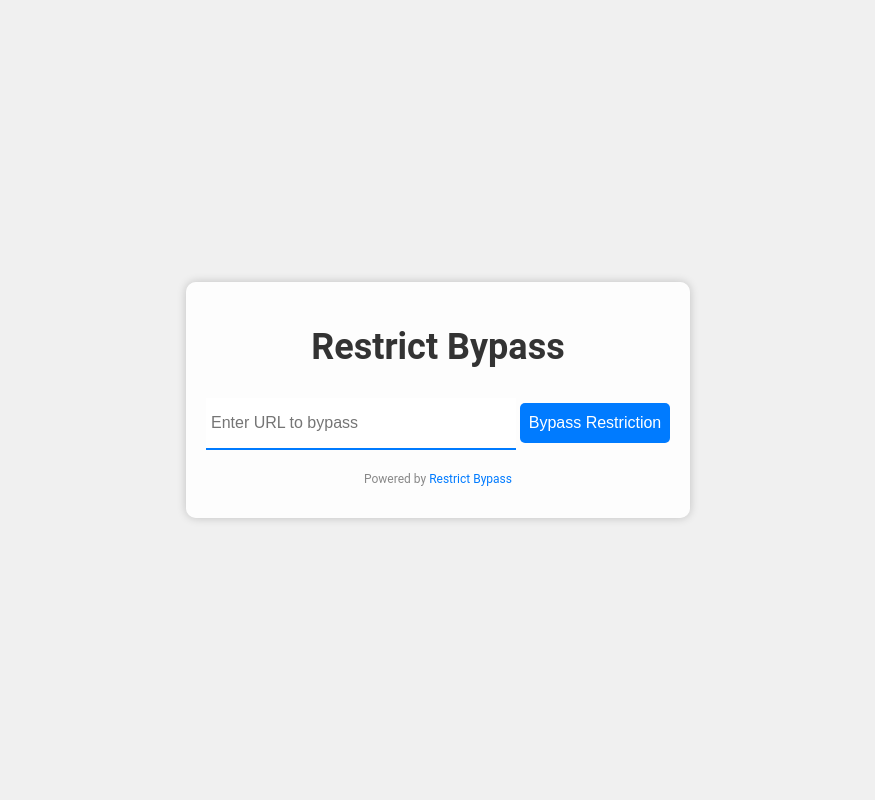
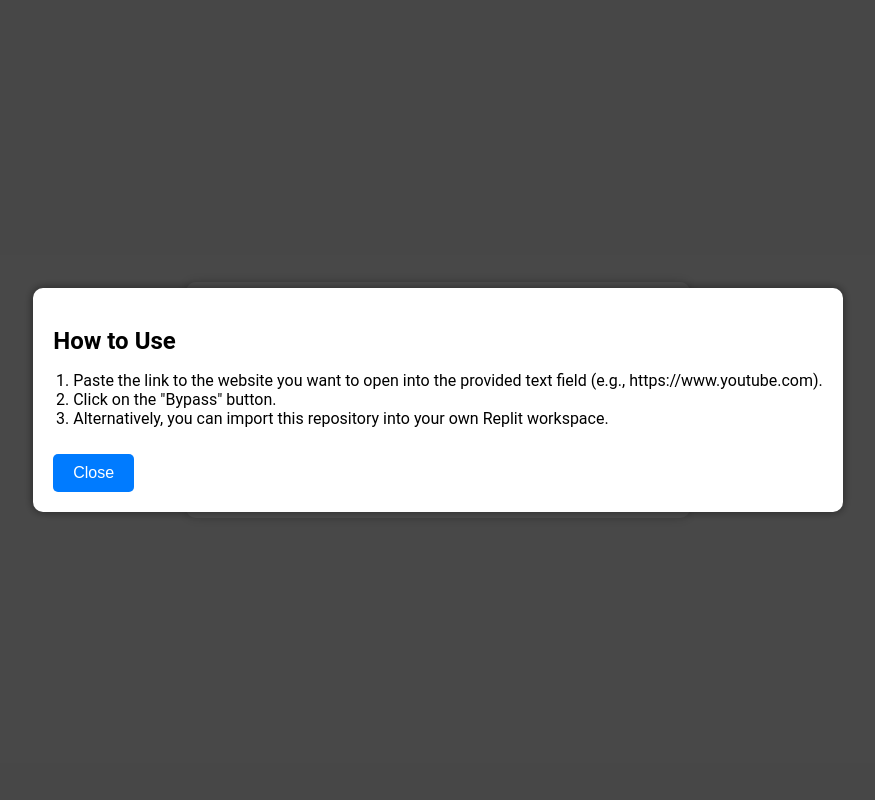
Before and after one commit to xanonDev/RestrictBypass, a Flask app: page / in a window 1280 px wide. Shown: the whole page, without its empty margins (202-1077 px from the left). Run offline with Flask 3, Linux system fonts and the light colour scheme.

Commit message:
Add how to us message

```diff
--- a/templates/index.html
+++ b/templates/index.html
@@ -65,6 +65,55 @@
             color: #007BFF;
             text-decoration: none;
         }
+
+        .overlay {
+            display: block;
+            position: fixed;
+            top: 0;
+            left: 0;
+            width: 100%;
+            height: 100%;
+            background-color: rgba(0, 0, 0, 0.7);
+            z-index: 999;
+            display: flex;
+            justify-content: center;
+            align-items: center;
+        }
+
+        .overlay-content {
+            background: #fff;
+            padding: 20px;
+            border-radius: 10px;
+            box-shadow: 0 0 10px rgba(0, 0, 0, 0.5);
+            text-align: left;
+            max-width: 80%;
+            overflow-y: auto;
+        }
+
+        .overlay h2 {
+            font-size: 24px;
+            margin-bottom: 10px;
+        }
+
+        .overlay ol {
+            list-style-type: decimal;
+            padding-left: 20px;
+        }
+
+        .overlay button {
+            background-color: #007BFF;
+            color: #fff;
+            border: none;
+            border-radius: 5px;
+            padding: 10px 20px;
+            font-size: 16px;
+            cursor: pointer;
+            margin-top: 10px;
+        }
+
+        .overlay button:hover {
+            background-color: #0056b3;
+        }
     </style>
 </head>
 <body>
@@ -74,18 +123,38 @@
         <button id="submit">Bypass Restriction</button>
         <p id="credits">Powered by <a href="https://github.com/xanonDev/RestrictBypass" target="_blank">Restrict Bypass</a></p>
     </div>
+
+    <div id="howToUseOverlay" class="overlay">
+        <div class="overlay-content">
+            <h2>How to Use</h2>
+            <ol>
+                <li>Paste the link to the website you want to open into the provided text field (e.g., https://www.youtube.com).</li>
+                <li>Click on the "Bypass" button.</li>
+                <li>Alternatively, you can import this repository into your own Replit workspace.</li>
+            </ol>
+            <button onclick="closeHowToUseOverlay()">Close</button>
+        </div>
+    </div>
+
     <script>
         const button = document.getElementById("submit");
         const link = document.getElementById("link");
+        const howToUseOverlay = document.getElementById("howToUseOverlay");
+
         button.addEventListener("click", function () {
             data = btoa(link.value);
             window.location.href = "/bypass?link=" + data;
         });
+
         link.addEventListener("keyup", function (event) {
             if (event.keyCode === 13) {
                 button.click();
             }
         });
+
+        function closeHowToUseOverlay() {
+            howToUseOverlay.style.display = "none";
+        }
     </script>
 </body>
 </html>
```
